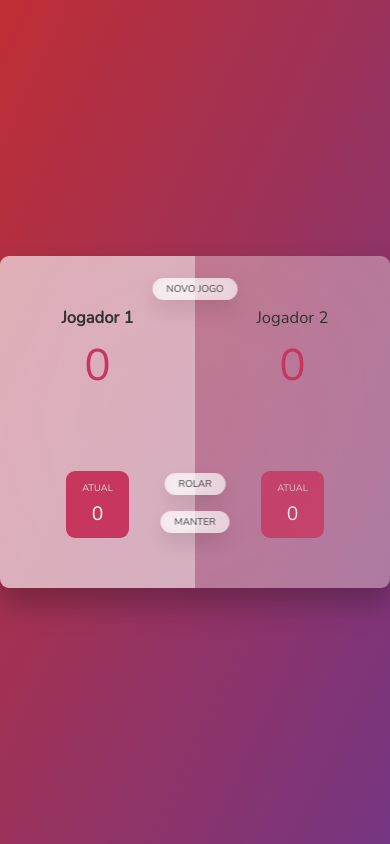
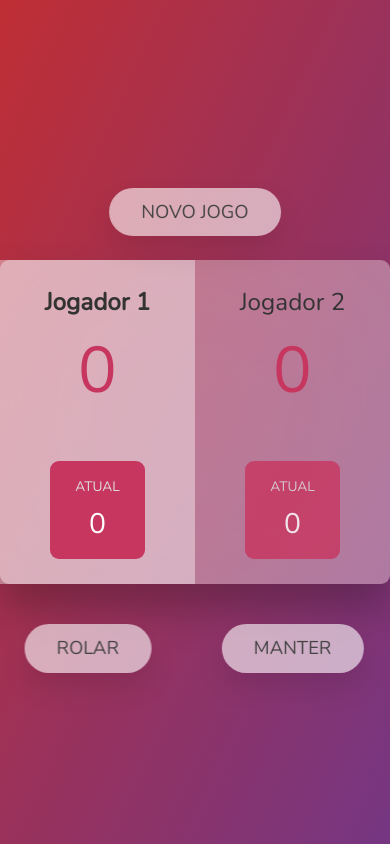
Before and after one commit to nexola/pig-game, a plain HTML site: page index.html in a window 390 px wide. Drawn offline with nearby package versions, Linux system fonts and the light colour scheme.

Commit message:
Responsividade

```diff
--- a/style.css
+++ b/style.css
@@ -174,13 +174,40 @@ main {
     text-transform: capitalize;
     letter-spacing: 0;
     word-spacing: 0;
-    font-weight: 300;
-    margin-bottom: 1rem;
   }
 }
 
 @media (max-width: 500px) {
-  html {
-    font-size: 34.5%;
+  main {
+    width: 50rem;
+    height: 40rem;
+    overflow: initial;
+  }
+
+  .player {
+    padding: 3rem;
+  }
+
+  .dice {
+    top: 16.5rem;
+    height: 8rem;
+  }
+
+  .btn--new {
+    top: -9rem;
+    width: max-content;
+  }
+  .btn--roll {
+    top: 45rem;
+    left: 22.5%;
+  }
+  .btn--hold {
+    top: 45rem;
+    left: 75%;
+  }
+
+  .btn {
+    font-size: 2.3rem;
+    padding: 1.4rem 4rem;
   }
 }
```
